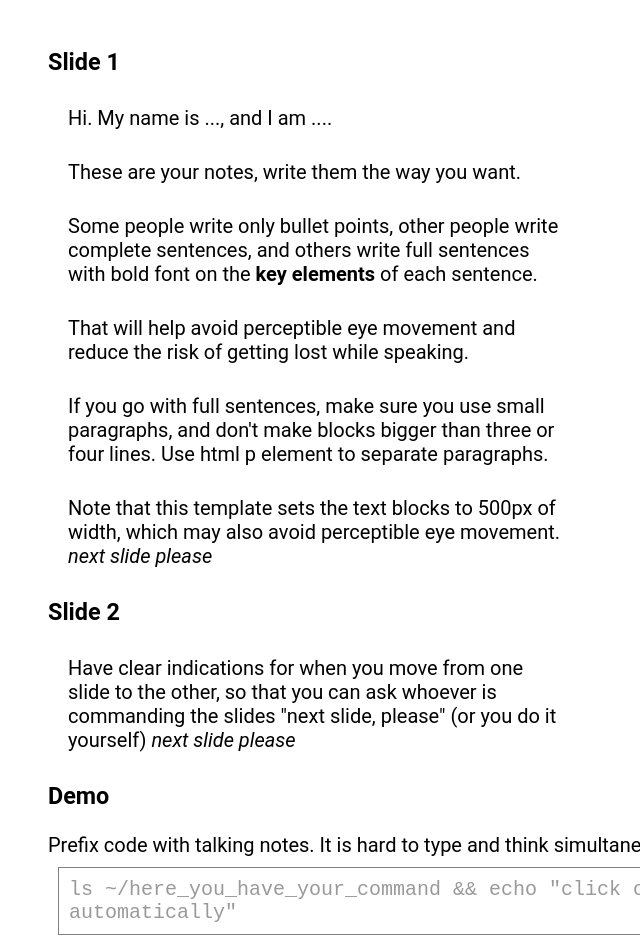
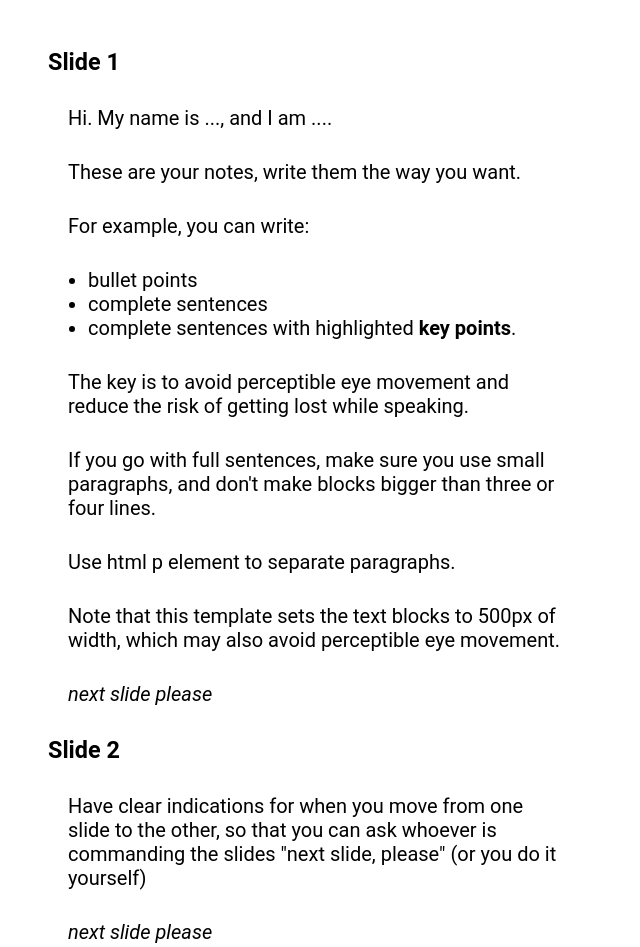
Before and after one commit to mangini/preso-helpers, a plain HTML site: page speaker_notes/index.html in a window 1280 px wide. Shown: the top 947 px of the page, without its empty margins (0-640 px from the left). Drawn offline with Linux system fonts and the light colour scheme.

Commit message:
minor fixes to the text

```diff
--- a/speaker_notes/index.html
+++ b/speaker_notes/index.html
@@ -41,20 +41,25 @@ Hi. My name is ..., and I am ....
 These are your notes, write them the way you want.
 
 <p>
-Some people write only bullet
-points, other people write complete sentences, and others write full sentences
-with bold font on the <b>key elements</b> of each sentence.
+For example, you can write:
+<ul>
+  <li>bullet points</li>
+  <li>complete sentences</li>
+  <li>complete sentences with highlighted <b>key points</b>.
+</ul>
 <p>
-That will help avoid perceptible eye movement and reduce the risk of
+The key is to avoid perceptible eye movement and reduce the risk of
 getting lost while speaking.
 <p>
 If you go with full sentences, make sure you use small paragraphs, and don't
-make blocks bigger than three or four lines. Use html p element to separate
+make blocks bigger than three or four lines.
+<p>
+Use html p element to separate
 paragraphs.
 <p>
 Note that this template sets the text blocks to 500px of width, which may also
 avoid perceptible eye movement.
-
+<p>
 <i>next slide please</i>
 
 <h3>Slide 2</h3>
@@ -62,7 +67,7 @@ avoid perceptible eye movement.
 Have clear indications for when you move from one slide to the other, so
 that you can ask whoever is commanding the slides "next slide, please" (or you
 do it yourself)
-
+<p>
 <i>next slide please</i>
 
 <h3>Demo</h3>
```
